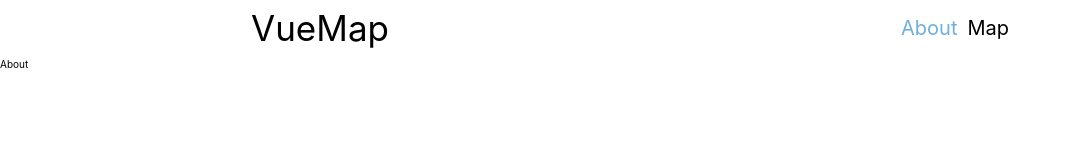
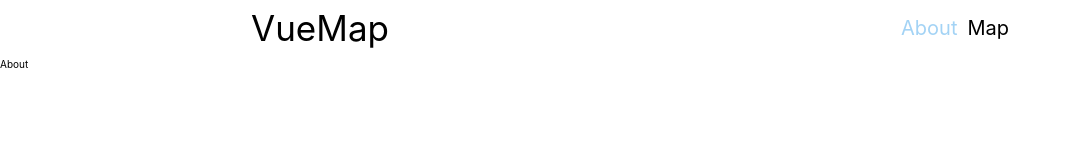
Before and after one commit to NojusM/Map-using-Vue, a Vue app: page / in a window 1280 px wide. Shown: the top 160 px of the page, without its empty margins (0-1071 px from the left). Built offline with nearby package versions, Linux system fonts and the light colour scheme.

Commit message:
ADJUST PRIMARY COLORS

```diff
--- a/src/assets/index.css
+++ b/src/assets/index.css
@@ -18,9 +18,9 @@
   -webkit-font-smoothing: antialiased;
   -moz-osx-font-smoothing: grayscale;
 
-  --primary: hsl(205, 63%, 50%);
-  --primary-dark: hsl(205, 63%, 40%);
-  --primary-bright: hsl(205, 63%, 65%);
+  --primary: hsl(205, 70%, 40%);
+  --primary-dark: hsl(205, 60%, 50%);
+  --primary-bright: hsl(205, 80%, 80%);
   background: white;
 }
 
```
